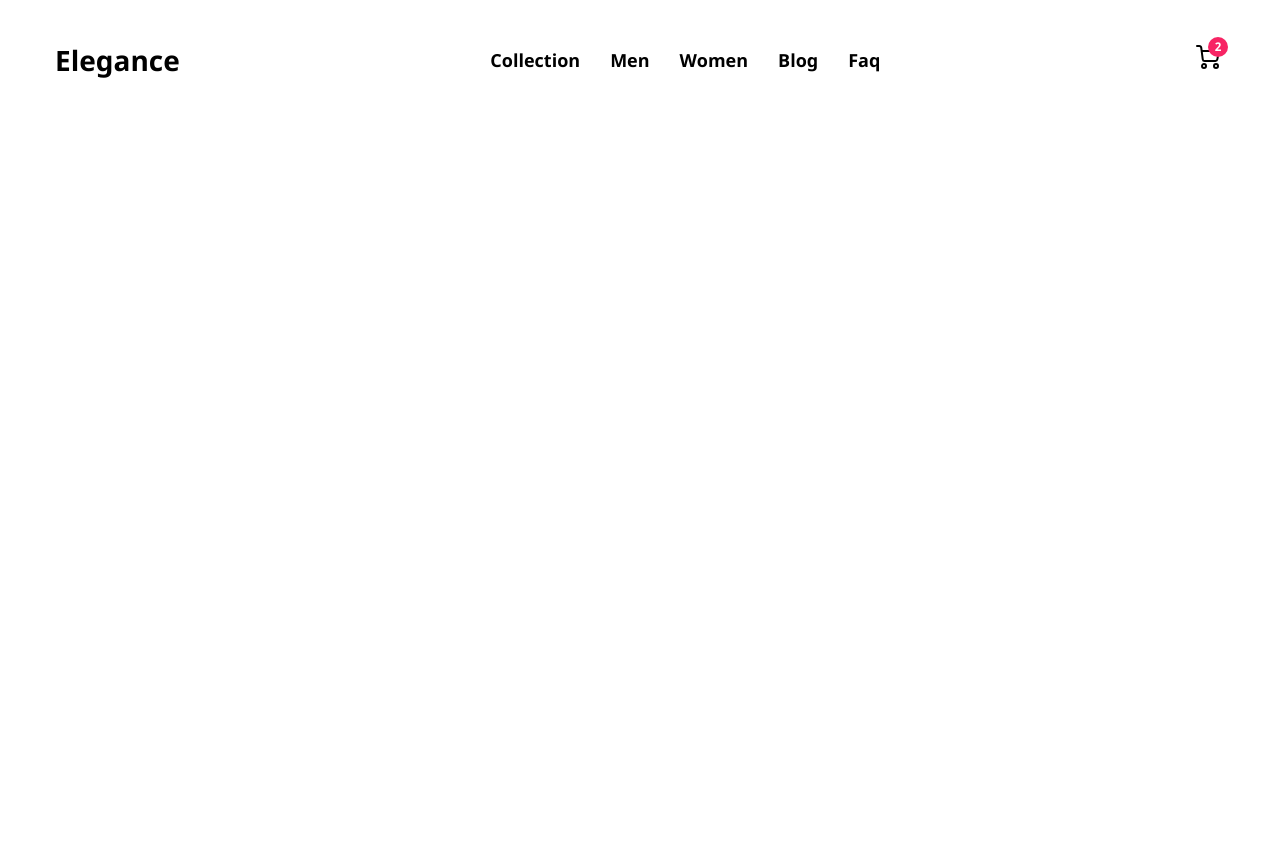
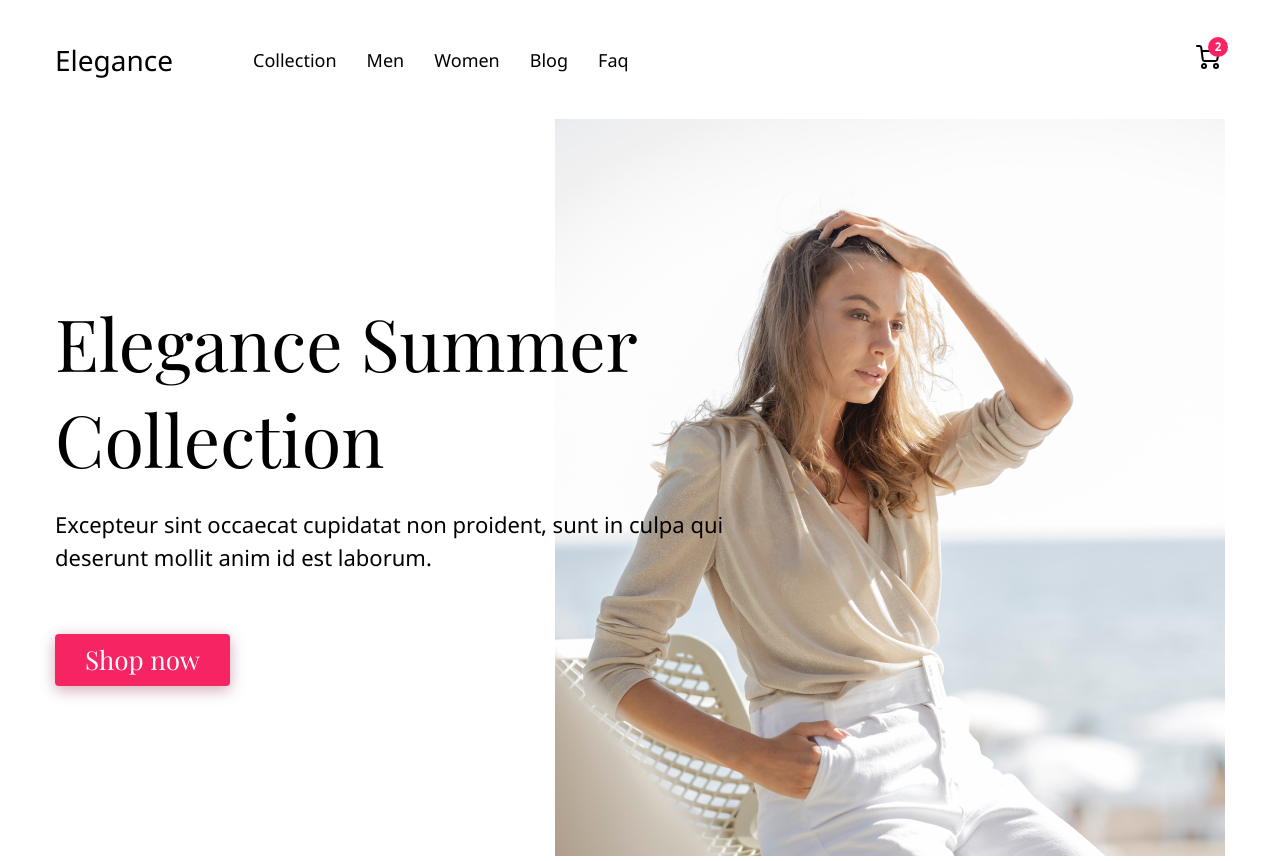
Before and after one commit to PatricCormac/elegance, a plain HTML site: page index.html in a window 1280 px wide. Before the commit the page ends 800 px from the top, so only its background shows below. Drawn offline with Linux system fonts and the light colour scheme.

Commit message:
header block

```diff
--- a/css/fonts.css
+++ b/css/fonts.css
@@ -11,7 +11,7 @@
   src: url(../fonts/NotoSans-Bold.eot?) format("eot"),
        url(../fonts/NotoSans-Bold.woff) format("woff"),
        url(../fonts/NotoSans-Bold.ttf) format("truetype");
-  font-weight: 400;
+  font-weight: 700;
 }
 
 @font-face {
--- /dev/null
+++ b/css/header.css
@@ -0,0 +1,49 @@
+.header {
+
+}
+
+.container {
+
+}
+
+.header__row {
+  display: flex;
+  justify-content: flex-end;
+  position: relative;
+}
+
+.header__content {
+  position: absolute;
+  left: 0;
+  top: 50%;
+  width: 670px;
+  transform: translateY(-50%);
+}
+
+.header__title {
+  margin: 0;
+  font-family: "PlayfairDisplay", serif;
+  font-size: 72px;
+  line-height: 96px;
+  font-weight: normal;
+  margin-bottom: 20px;
+}
+
+.header__text {
+  font-size: 22px;
+  line-height: 1.5;
+  margin-bottom: 60px;
+}
+
+.header__btn {
+
+}
+
+.header__btn a {
+  color: #ffffff;
+  font-family: "PlayfairDisplay", serif;
+}
+
+.header__photo {
+
+}
--- /dev/null
+++ b/css/layout.css
@@ -0,0 +1,39 @@
+*, *::before, *::after {
+  box-sizing: border-box;
+}
+
+body {
+  margin: 0;
+  font-family: "NotoSans", sans-serif;
+}
+
+.container {
+  width: 1170px;
+  margin: 0 auto;
+}
+
+.button {
+  display: inline-block;
+  border-radius: 4px;
+  text-decoration: none;
+  line-height: 1;
+}
+
+.button--no-bg {
+  padding: 10px 40px;
+  background: #ffffff;
+  border: 1px solid #F72464;
+  font-size: 16px;
+}
+
+.button--fill {
+  padding: 13px 30px;
+  background: #F72464;
+  box-shadow: 0px 4px 15px rgba(123, 12, 46, 0.35);
+  font-size: 26px;
+  transition: box-shadow .2s ease-in;
+}
+
+.button--fill:hover {
+  box-shadow: 0px 4px 15px rgba(240, 35, 97, 0.712);
+}
--- a/css/main.css
+++ b/css/main.css
@@ -1,82 +1,4 @@
 @import "./fonts.css";
-
-*, *::before, *::after {
-  box-sizing: border-box;
-}
-
-body {
-  margin: 0;
-  font-family: "NotoSans", sans-serif;
-}
-
-.nav {
-  padding: 40px 0;
-}
-
-.container {
-  width: 1170px;
-  margin: 0 auto;
-}
-
-.nav__row {
-  display: flex;
-  align-items: center;
-  justify-content: space-between;
-}
-
-.nav__logo, .nav__logo a {
-  text-decoration: none;
-  color: #000000;
-  font-weight: normal;
-  font-size: 28px;
-  line-height: 38px;
-}
-
-.nav__list {
-  display: flex;
-  align-items: center;
-  margin: 0;
-  padding: 0;
-  list-style-type: none;
-}
-
-.nav__item {
-  font-size: 18px;
-}
-
-.nav__item:not(:last-child) {
-  margin-right: 30px;
-}
-
-.nav__link {
-  text-decoration: none;
-  color: #000000;
-}
-
-.nav__link:hover {
-  text-decoration: underline;
-}
-
-.nav__cart {
-}
-
-.nav__cart-link {
-  display: inline-block;
-  padding: 5px;
-  position: relative;
-}
-
-.nav__cart-number {
-  position: absolute;
-  top: -3px;
-  right: -3px;
-  width: 20px;
-  height: 20px;
-  border-radius: 50%;
-  background: #F72464;
-  color: #ffffff;
-  font-size: 12px;
-  line-height: 20px;
-  font-weight: bold;
-  text-align: center;
-}
+@import "./layout.css";
+@import "./nav.css";
+@import "./header.css";
--- /dev/null
+++ b/css/nav.css
@@ -0,0 +1,71 @@
+.nav {
+  padding: 40px 0;
+}
+
+.nav__row {
+  display: flex;
+  align-items: center;
+  justify-content: flex-start;
+}
+
+.nav__logo {
+  margin-right: 80px;
+}
+
+.nav__logo, .nav__logo a {
+  text-decoration: none;
+  color: #000000;
+  font-weight: normal;
+  font-size: 28px;
+  line-height: 38px;
+}
+
+.nav__list {
+  display: flex;
+  align-items: center;
+  margin: 0;
+  padding: 0;
+  list-style-type: none;
+}
+
+.nav__item {
+  font-size: 18px;
+}
+
+.nav__item:not(:last-child) {
+  margin-right: 30px;
+}
+
+.nav__link {
+  text-decoration: none;
+  color: #000000;
+}
+
+.nav__link:hover {
+  text-decoration: underline;
+}
+
+.nav__cart {
+  margin-left: auto;
+}
+
+.nav__cart-link {
+  display: inline-block;
+  padding: 5px;
+  position: relative;
+}
+
+.nav__cart-number {
+  position: absolute;
+  top: -3px;
+  right: -3px;
+  width: 20px;
+  height: 20px;
+  border-radius: 50%;
+  background: #F72464;
+  color: #ffffff;
+  font-size: 12px;
+  line-height: 20px;
+  font-weight: bold;
+  text-align: center;
+}
--- a/index.html
+++ b/index.html
@@ -34,11 +34,27 @@
         <div class="nav__cart">
           <a href="#" class="nav__cart-link">
             <span class="nav__cart-number">2</span>
-            <img src="./img/icons/cart.svg" alt="Корзина">
+            <img src="./img/icons/cart.svg" alt="Cart">
           </a>
         </div>
       </div>
     </div>
   </nav>
+  <header class="header">
+    <div class="container">
+      <div class="header__row">
+        <div class="header__content">
+          <h1 class="header__title">Elegance Summer Collection</h1>
+          <p class="header__text">Excepteur sint occaecat cupidatat non proident, sunt in culpa qui deserunt mollit anim id est laborum.</p>
+          <div class="header__btn">
+            <a href="#" class="button button--fill">Shop now</a>
+          </div>
+        </div>
+        <div class="header__photo">
+          <img src="./img/header/woman.jpg" alt="Woman">
+        </div>
+      </div>
+    </div>
+  </header>
 </body>
 </html>
```
